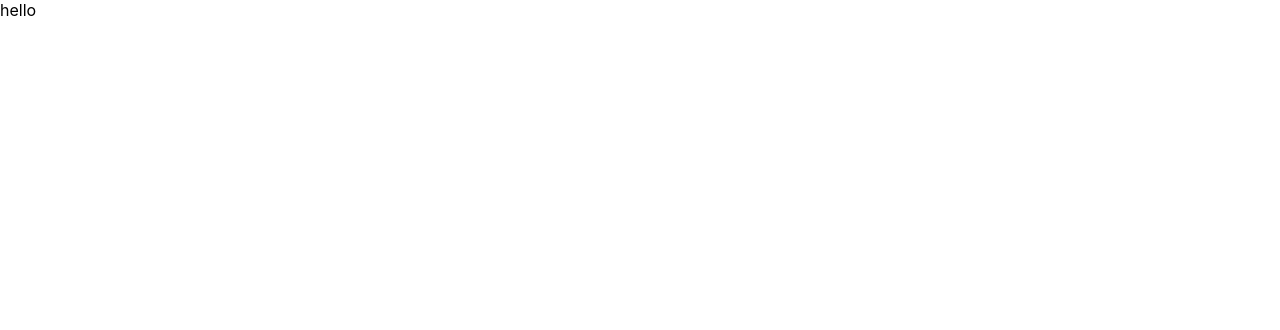
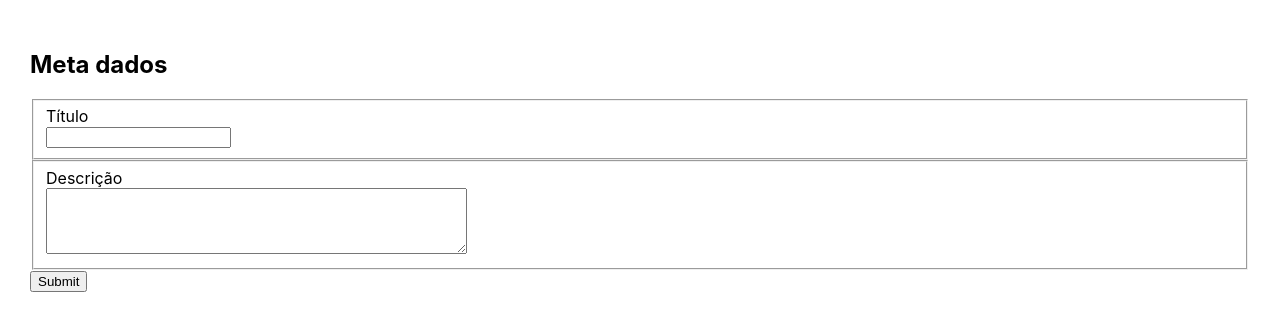
Before and after one commit to joao-salomao/xml-form-builder, a React (Create React App) app: page / in a window 1280 px wide. Shown: the top 330 px of the page. Built offline with nearby package versions, Linux system fonts and the light colour scheme.

Commit message:
Criando componente para os metadados

```diff
--- a/src/App.js
+++ b/src/App.js
@@ -1,7 +1,16 @@
+import { useState } from 'react'
+import MetaData from './components/MetaData'
+
 function App() {
+  const [title, setTitle] = useState("")
+  const [description, setDescription] = useState("")
+
   return (
-    <div>
-      hello
+    <div style={{ padding: '30px' }}>
+      <form>
+        <MetaData title={title} description={description} setTitle={setTitle} setDescription={setDescription} />
+        <input type="submit" />
+      </form>
     </div>
   );
 }
--- /dev/null
+++ b/src/components/MetaData.js
@@ -0,0 +1,15 @@
+function MetaData({ title, description, setTitle, setDescription }) {
+    return <div>
+        <h2>Meta dados</h2>
+        <fieldset>
+            <label>Título</label>
+            <input type="text" required value={title} onChange={e => setTitle(e.target.value)} />
+        </fieldset>
+        <fieldset>
+            <label>Descrição</label>
+            <textarea required value={description} onChange={e => setDescription(e.target.value)} rows="4" cols="50" />
+        </fieldset>
+    </div>
+}
+
+export default MetaData
--- a/src/index.css
+++ b/src/index.css
@@ -11,3 +11,8 @@ code {
   font-family: source-code-pro, Menlo, Monaco, Consolas, 'Courier New',
     monospace;
 }
+
+
+label {
+  display: block;
+}
```
